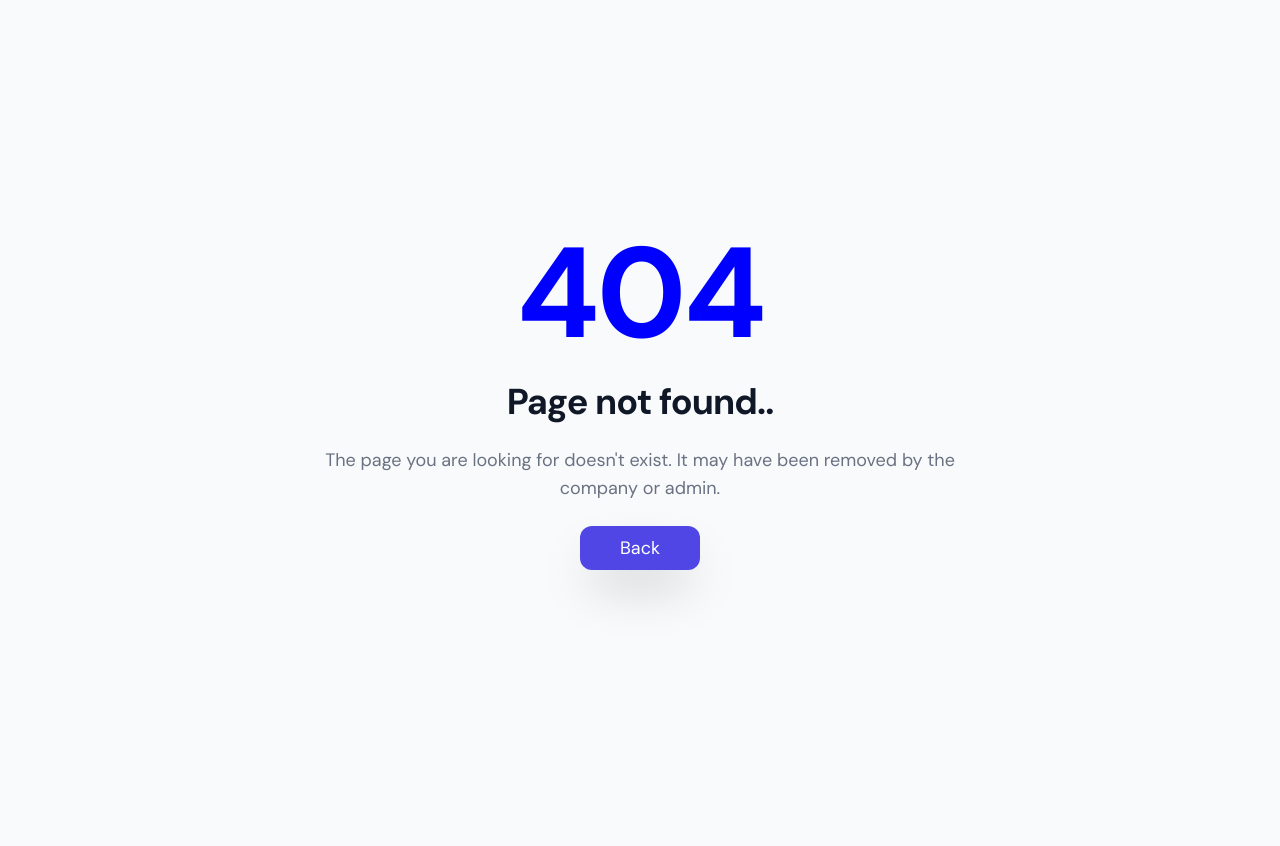
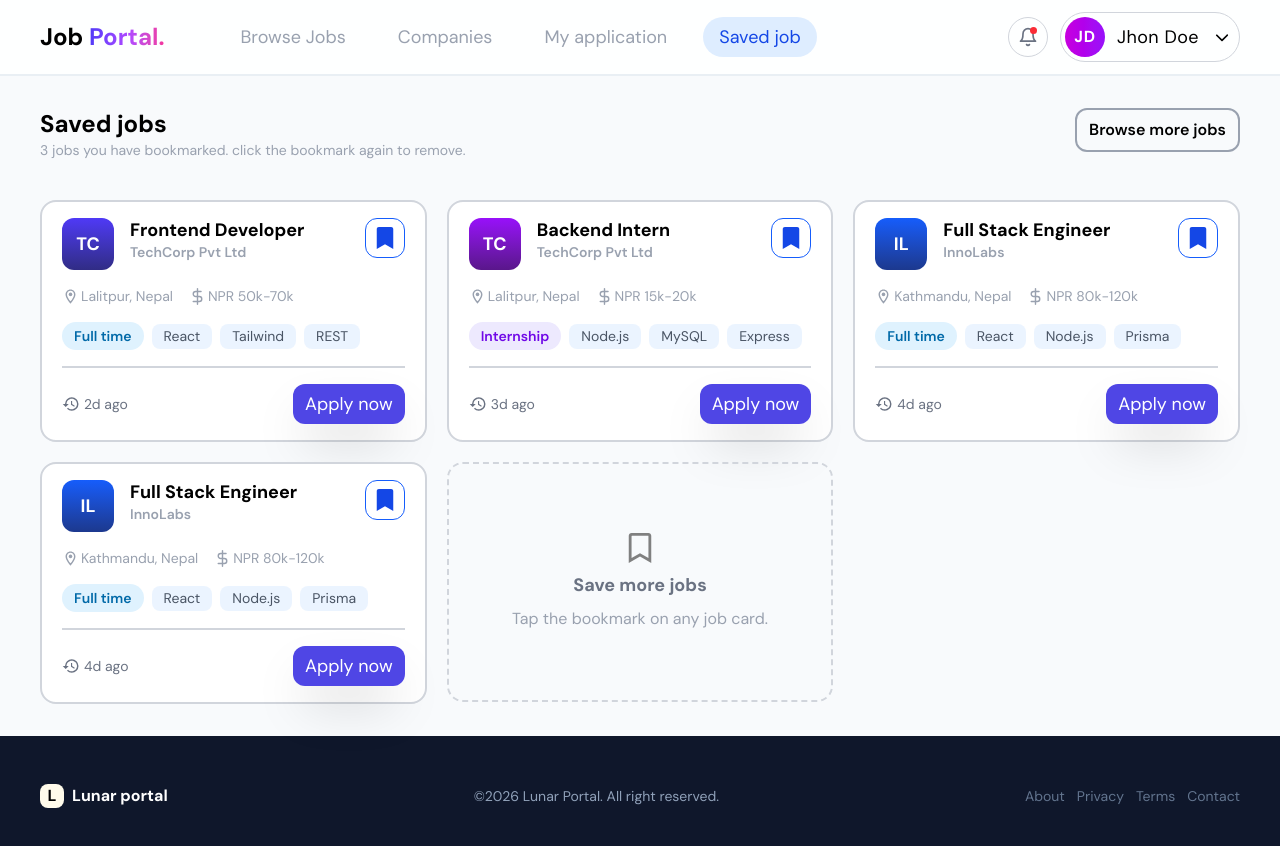
Before and after one commit to gokul-lamsal/jobkhoj, a React (Vite) app in the folder frontend/: page /seeker/saved in a window 1280 px wide. Before the commit this address led to /not-found. Shown: the top 846 px of the page. Before the commit the page ends 800 px from the top, so only its background shows below. Built offline with nearby package versions, Linux system fonts and the light colour scheme.

Commit message:
savedjob page completed

```diff
--- a/frontend/src/App.jsx
+++ b/frontend/src/App.jsx
@@ -14,6 +14,7 @@ import Browsepage from "./pages/public/Browsepage";
 import CompaniesPage from "./pages/public/CompaniesPage";
 import SeekerJobPage from "./pages/seeker/SeekerJobPage";
 import SeekerApplication from "./pages/seeker/SeekerApplication";
+import SeekerSavedJobPage from "./pages/seeker/SeekerSavedJobPage";
 
 
 function App() {
@@ -74,6 +75,10 @@ function App() {
               path: "application",
               element: <SeekerApplication />,
             },
+            {
+              path:"saved",
+              element: <SeekerSavedJobPage />,
+            }
           ]
         }
 
--- a/frontend/src/components/helpers/PostedJobCard.jsx
+++ b/frontend/src/components/helpers/PostedJobCard.jsx
@@ -23,7 +23,7 @@ const PostedJobCard = ({
     id
 }) => {
 
-    const [Isbookmarked, setIsBookMarked] = useState(false)
+    const [Isbookmarked, setIsBookMarked] = useState(bookmarked)
     const changeBookmarkState = () => {
         setIsBookMarked(prev => !prev)
     }
@@ -38,7 +38,7 @@ const PostedJobCard = ({
                     <h3 className='font-bold -mt-0.5 text-lg'>{title}</h3>
                     <span className=' text-sm  -mt-0.5 font-semibold text-gray-400'>{company}</span>
                 </div>
-                <button onClick={changeBookmarkState} className={`ml-auto self-start border font-bold ${Isbookmarked ? "border-yellow-400  text-yellow-400" : "border-gray-400 text-gray-600"} cursor-pointer p-2 rounded-xl`}>
+                <button onClick={changeBookmarkState} className={`ml-auto self-start border font-bold ${Isbookmarked ? "border-blue-600  text-blue-700" : "border-gray-400 text-gray-600"} cursor-pointer p-2 rounded-xl`}>
 
                     {Isbookmarked ? (<FaBookmark size={22} />) : (<FaRegBookmark size={22} />)}
 
--- a/frontend/src/context/AuthContext.jsx
+++ b/frontend/src/context/AuthContext.jsx
@@ -7,7 +7,7 @@ const AuthContextProvider = ({ children }) => {
     username: "Jhon",
     role: "seeker"
   })
-  const [token, setToken] = useState("lkjhgf")
+  const [token, setToken] = useState("iugyftd")
 
   return (
     <AuthContext.Provider value={{ user, token }}>
--- /dev/null
+++ b/frontend/src/pages/seeker/SeekerSavedJobPage.jsx
@@ -0,0 +1,117 @@
+import React from "react";
+import PostedJobCard from "../../components/helpers/PostedJobCard";
+import Button from "../../components/global/Button";
+import { Link } from 'react-router-dom';
+import { FaRegBookmark } from "react-icons/fa";
+
+
+const SeekerSavedJobPage = () => {
+  const postedJobs = [
+    {
+      id: 1,
+      title: "Frontend Developer",
+      company: "TechCorp Pvt Ltd",
+      companyInitials: "TC",
+      logoColor: "indigo",
+      location: "Lalitpur, Nepal",
+      salary: "NPR 50k-70k",
+      type: "Full time",
+      skills: ["React", "Tailwind", "REST"],
+      postedAgo: "2d ago",
+      bookmarked: true,
+    },
+    {
+      id: 2,
+      title: "Backend Intern",
+      company: "TechCorp Pvt Ltd",
+      companyInitials: "TC",
+      logoColor: "purple",
+      location: "Lalitpur, Nepal",
+      salary: "NPR 15k-20k",
+      type: "Internship",
+      skills: ["Node.js", "MySQL", "Express"],
+      postedAgo: "3d ago",
+      bookmarked: true,
+    },
+    {
+      id: 3,
+      title: "Full Stack Engineer",
+      company: "InnoLabs",
+      companyInitials: "IL",
+      logoColor: "blue",
+      location: "Kathmandu, Nepal",
+      salary: "NPR 80k-120k",
+      type: "Full time",
+      skills: ["React", "Node.js", "Prisma"],
+      postedAgo: "4d ago",
+      bookmarked: true,
+    },
+    {
+      id: 3,
+      title: "Full Stack Engineer",
+      company: "InnoLabs",
+      companyInitials: "IL",
+      logoColor: "blue",
+      location: "Kathmandu, Nepal",
+      salary: "NPR 80k-120k",
+      type: "Full time",
+      skills: ["React", "Node.js", "Prisma"],
+      postedAgo: "4d ago",
+      bookmarked: true,
+    },
+  ];
+  return (
+    <main>
+
+    <section className="py-8 ">
+         <div className="flex justify-between">
+            <div>
+
+          <h1 className="font-bold text-2xl">Saved jobs</h1>
+          <p className="text-sm text-gray-400">
+            3 jobs you have bookmarked. click the bookmark again to remove.
+          </p>
+            </div>
+          <div>
+            <Link to={`/seeker/browse`}>
+            <button className="border-2 border-gray-400 px-3 py-2 rounded-xl font-semibold hover:cursor-pointer ">Browse more jobs</button>
+            </Link>
+          </div>
+        </div>
+      <div className="grid grid-cols-1 sm:grid-cols-1 lg:grid-cols-3 gap-5 mt-10 ">
+
+        {postedJobs.map((job, i) => {
+          return (
+            <PostedJobCard
+              id={job.id}
+              title={job.title}
+              company={job.company}
+              companyInitials={job.companyInitials}
+              logoColor={job.logoColor}
+              location={job.location}
+              salary={job.salary}
+              type={job.type}
+              skills={job.skills}
+              postedAgo={job.postedAgo}
+              bookmarked={job.bookmarked}
+            />
+          );
+        })}
+         <Link to={`/seeker/browse`}>
+             <div className=' py-4 px-5 flex flex-col justify-center items-center gap-2 border-2 border-gray-300  cursor-pointer  min-h-fit h-60 rounded-2xl border-dashed'>
+                <FaRegBookmark color="gray" size={30}/>
+                <div className="text-gray-500 font-bold text-lg">
+                Save more jobs
+                </div>
+                <div className="text-gray-400">
+                Tap the bookmark on any job card.
+                </div>
+                     </div>
+         </Link>
+      </div>
+    </section>
+    </main>
+  );
+};
+
+export default SeekerSavedJobPage;
```
